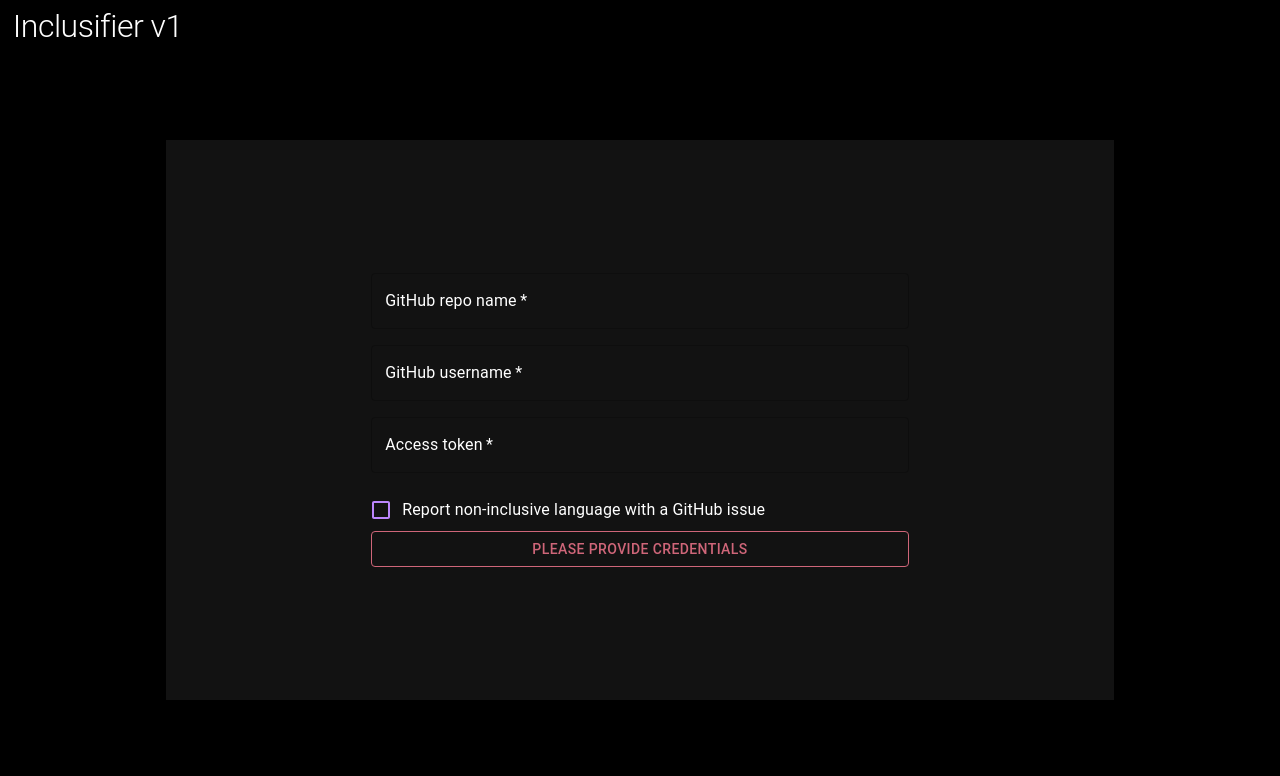
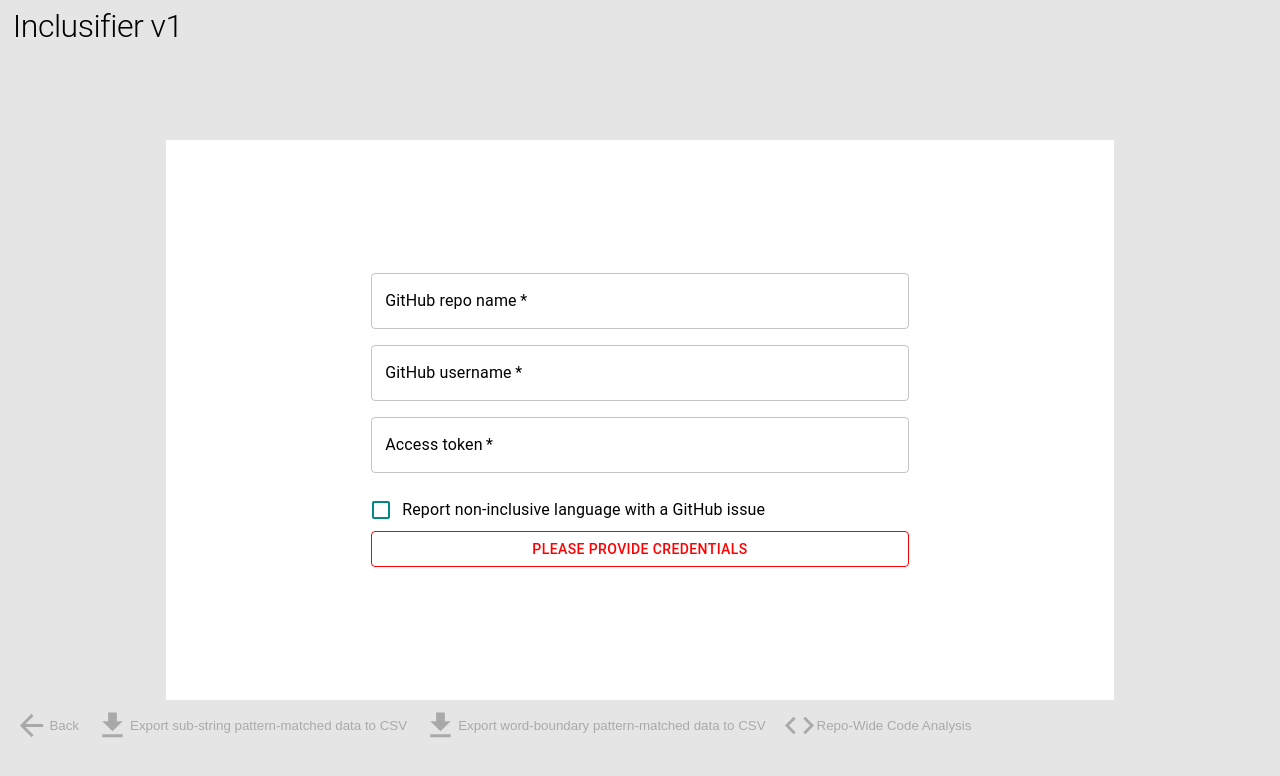
Before and after one commit to LiamTodd/github-inclusifier, a React (Create React App) app in the folder frontend/: page / in a window 1280 px wide. Shown: the top 776 px of the page. Built offline with nearby package versions, Linux system fonts and the light colour scheme.

Commit message:
Change to light colour theme.

```diff
--- a/frontend/src/components/FileDetailComponent.js
+++ b/frontend/src/components/FileDetailComponent.js
@@ -11,7 +11,6 @@ import TableCell from '@mui/material/TableCell';
 import TableContainer from '@mui/material/TableContainer';
 import TableHead from '@mui/material/TableHead';
 import TableRow from '@mui/material/TableRow';
-import Paper from '@mui/material/Paper';
 
 function FileDetailComponent({ fileData, handleSetSelectedTermData }) {
   const flaggedTerms = [];
@@ -46,10 +45,7 @@ function FileDetailComponent({ fileData, handleSetSelectedTermData }) {
   return (
     <>
       <Box>
-        <TableContainer
-          component={Paper}
-          sx={{ backgroundColor: DARK_GREY, color: WHITE }}
-        >
+        <TableContainer sx={{ backgroundColor: DARK_GREY, color: WHITE }}>
           <Table aria-label='simple table'>
             <TableHead>
               <TableRow>
--- a/frontend/src/constants.js
+++ b/frontend/src/constants.js
@@ -8,15 +8,20 @@ export const LOCAL_HOST_REFACTOR_URL = `${LOCAL_HOST_BACKEND_API_BASE_URL}refact
 
 export const APP_NAME = 'Inclusifier v1';
 
-export const DARKEST_PURPLE = '#1F1B24';
-export const DARK_GREY = '#121212';
-export const ERROR = '#CF6679';
-export const WHITE = '#FFFFFF';
-export const BLACK = '#000000';
-export const LIGHT_PURPLE = '#BB86FC';
-export const DARK_PURPLE = '#3700B3';
-export const TURQOISE = '#03DAC6';
-export const YELLOW = '#F7F181';
+// export const DARK_GREY = '#121212';
+export const DARK_GREY = '#FFFFFF';
+// export const ERROR = '#CF6679';
+export const ERROR = '#FF0000';
+// export const WHITE = '#FFFFFF';
+export const WHITE = '#000000';
+// export const BLACK = '#000000';
+export const BLACK = '#E5E5E5';
+// export const LIGHT_PURPLE = '#BB86FC';
+export const LIGHT_PURPLE = '#018786';
+// export const TURQOISE = '#03DAC6';
+export const TURQOISE = '#EF6D0F';
+// export const YELLOW = '#F7F181';
+export const YELLOW = '#3700B3';
 
 export const REPO_NAME_KEY = 'repo-name';
 export const RAW_FILE_DATA_KEY = 'raw-file-date';
```
